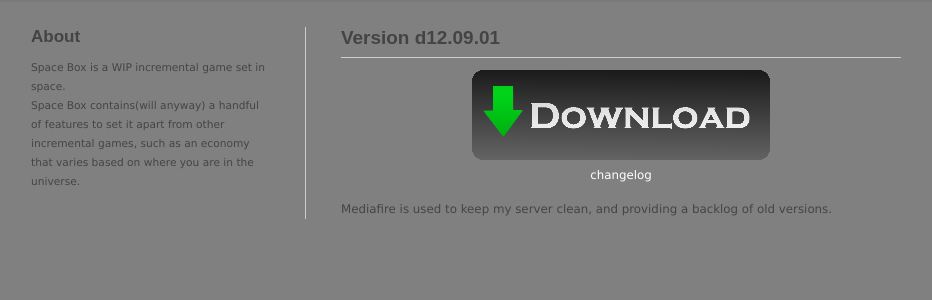
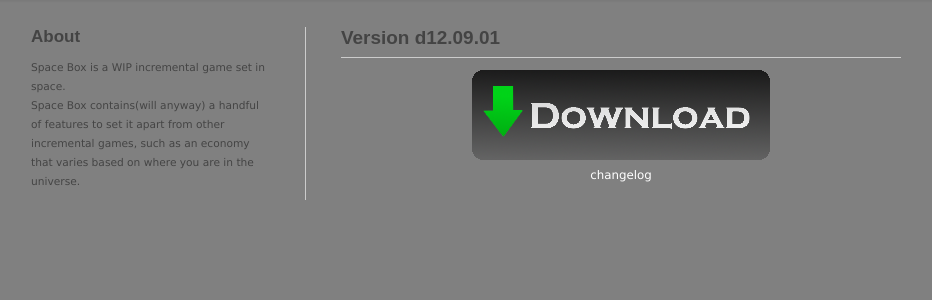
Before and after one commit to SpaceBoxGame/SpaceBoxGame.github.io, a PHP site: page / in a window 1280 px wide. Shown: the part 219-519 px from the top of the page, without its empty margins (174-1106 px from the left). Run offline with PHP 8.4, Linux system fonts and the light colour scheme.

Commit message:
Removal of Mediafire line

```diff
--- a/index.php
+++ b/index.php
@@ -34,7 +34,6 @@
 			<p><a href="/spacebox/changelog">changelog</a></p>
 			</center>
 			</form>
-			Mediafire is used to keep my server clean, and providing a backlog of old versions.
 
 			<div style="clear: both"></div>
 		</div>
```
